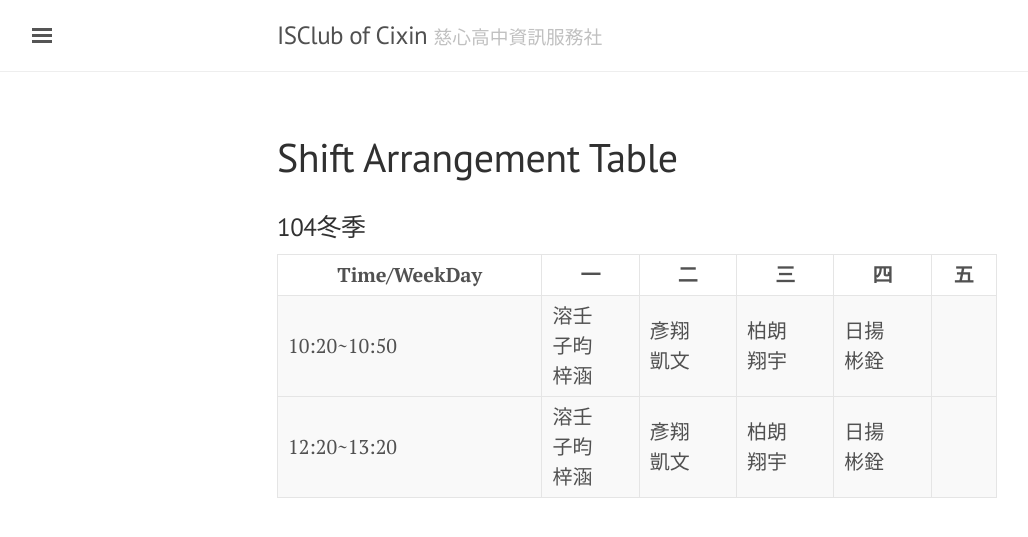
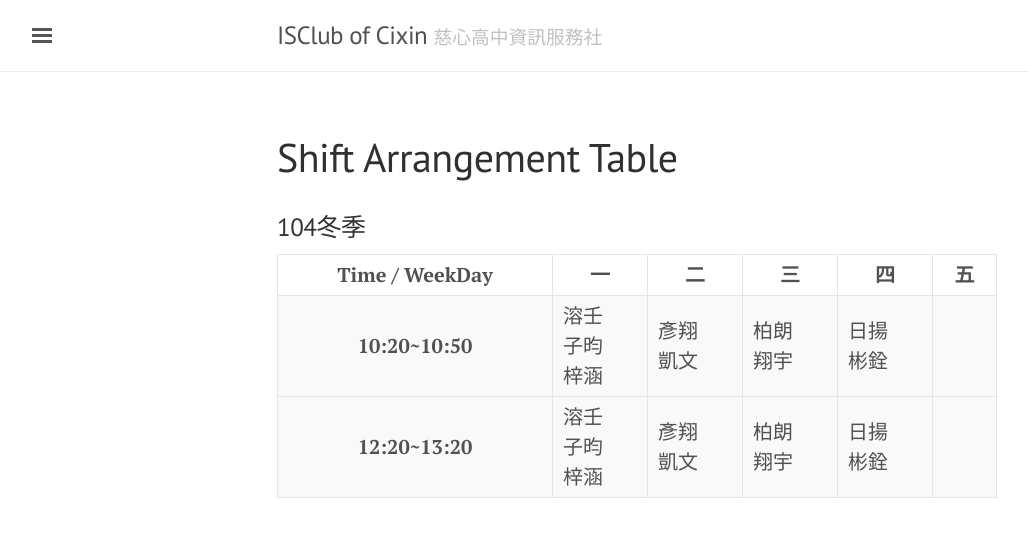
Before and after one commit to iscixin/iscixinclub, a Jekyll site: the page built from shift.md, in a window 1280 px wide. Shown: the top 537 px of the page, without its empty margins (3-1031 px from the left). Built offline with Jekyll 4.4.1, drawn with Linux system fonts in a browser that asks for light colours.

Commit message:
modify shift table page

```diff
--- a/shift.md
+++ b/shift.md
@@ -8,7 +8,7 @@ title: Shift Arrangement Table
 <table>
   <thead>
     <tr>
-      <th>Time/WeekDay</th>
+      <th>Time / WeekDay</th>
       <th>一</th>
       <th>二</th>
       <th>三</th>
@@ -18,22 +18,22 @@ title: Shift Arrangement Table
   </thead>
   <tbody>
     <tr>
-      <td>10:20~10:50</td>
+      <th>10:20~10:50</th>
       <td>溶壬<br />子昀<br />梓涵</td>
       <td>彥翔<br />凱文</td>
       <td>柏朗<br />翔宇</td>
       <td>日揚<br />彬銓</td>
-      <td></td>
+      <td>&nbsp;</td>
     </tr>
   </tbody>
   <tbody>
     <tr>
-      <td>12:20~13:20</td>
+      <th>12:20~13:20</th>
       <td>溶壬<br />子昀<br />梓涵</td>
       <td>彥翔<br />凱文</td>
       <td>柏朗<br />翔宇</td>
       <td>日揚<br />彬銓</td>
-      <td></td>
+      <td>&nbsp;</td>
     </tr>
   </tbody>
 </table>
```
